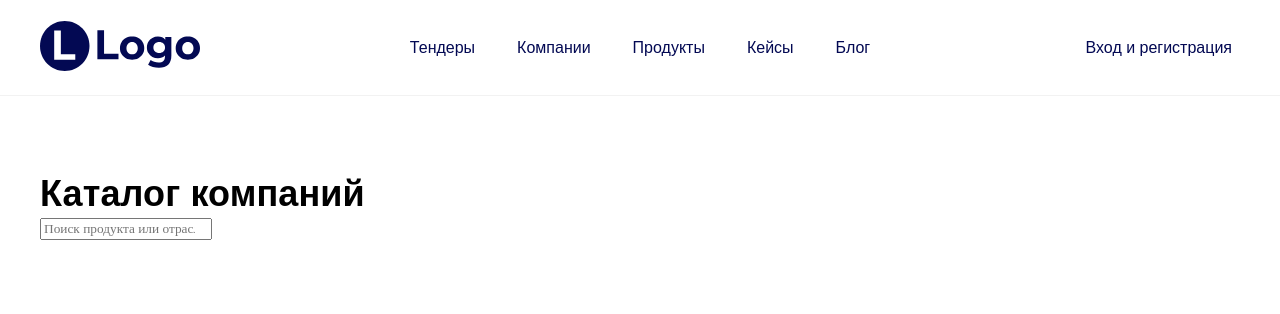
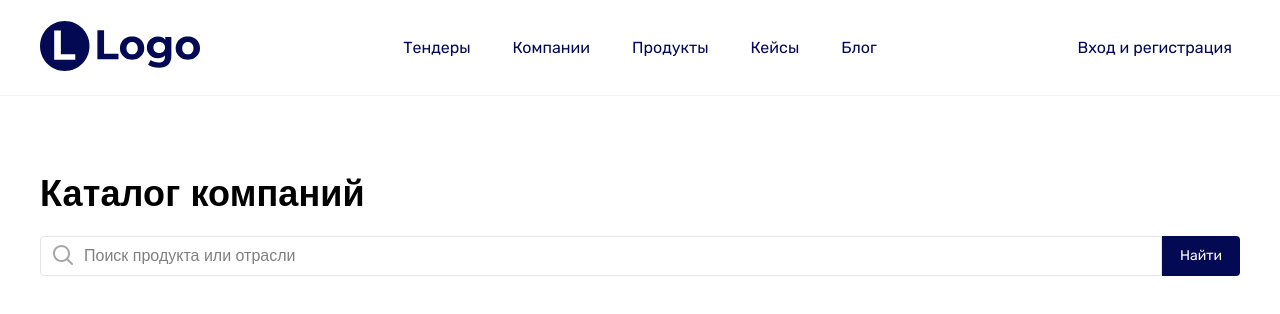
Before and after one commit to aartishchev/duotek-test, a Nuxt app: page / in a window 1280 px wide. Shown: the top 314 px of the page. Built offline with nearby package versions, Linux system fonts and the light colour scheme.

Commit message:
add search-input layout

```diff
--- /dev/null
+++ b/assets/style/layout.css
@@ -0,0 +1,12 @@
+:root {
+  --text-small: 14px;
+  --text-base: 16px;
+  --text-large: 18px;
+  --text-xl: 24px;
+  --text-2xl: 36px;
+  --font-rubik: 'Rubik', 'Arial', sans-serif;
+  --font-raleway: 'Raleway', 'Arial', sans-serif;
+  --radius-primary: 4px;
+  --on-hover-opacity: 0.3;
+  --opacity-transition: opacity 0.3s ease;
+}
--- a/assets/style/layout.scss
+++ b/assets/style/layout.scss
@@ -3,28 +3,3 @@
   padding: 0 36px;
   margin: 0 auto;
 }
-
-@mixin text-small {
-  font-size: 14px;
-  line-height: normal;
-}
-
-@mixin text-base {
-  font-size: 16px;
-  line-height: 1;
-}
-
-@mixin text-large {
-  font-size: 18px;
-  line-height: normal;
-}
-
-@mixin text-xl {
-  font-size: 24px;
-  line-height: normal;
-}
-
-@mixin text-2xl {
-  font-size: 36px;
-  line-height: 1.3;
-}
--- a/assets/style/palette.css
+++ b/assets/style/palette.css
@@ -1,4 +1,6 @@
 :root {
   --blue-primary: #030953;
-  --border-primary: #f2f2f2;
+  --gray-128: #808080;
+  --gray-229: #e5e5e5;
+  --gray-242: #f2f2f2;
 }
--- a/assets/style/reset.css
+++ b/assets/style/reset.css
@@ -24,3 +24,8 @@ button,
 select {
   font-family: inherit;
 }
+
+button {
+  border: none;
+  background: none;
+}
--- a/nuxt.config.js
+++ b/nuxt.config.js
@@ -23,6 +23,7 @@ export default {
   css: [
     '@/assets/style/fonts.css',
     '@/assets/style/reset.css',
+    '@/assets/style/layout.css',
     '@/assets/style/palette.css',
     '@/assets/style/layout.scss'
   ],
--- a/pages/index.vue
+++ b/pages/index.vue
@@ -16,10 +16,17 @@
       </div>
     </header>
 
-    <main class="main-block">
+    <main class="companies__page">
+      <h1 class="companies__heading">Каталог компаний</h1>
       <section>
-        <h1 class="companies__heading">Каталог компаний</h1>
-        <input type="search" placeholder="Поиск продукта или отрасли" />
+        <div class="companies__input-wrapper">
+          <input
+            class="companies__search-input"
+            type="search"
+            placeholder="Поиск продукта или отрасли"
+          />
+          <button class="companies__search-button">Найти</button>
+        </div>
       </section>
     </main>
   </div>
@@ -38,9 +45,9 @@ export default {}
 
 .header {
   height: 96px;
-  border-bottom: 1px solid var(--border-primary);
+  border-bottom: 1px solid var(--gray-242);
   box-sizing: border-box;
-  font-family: 'Rubik', 'Arial', sans-serif;
+  font-family: var(--font-rubik);
 }
 
 .header__wrapper {
@@ -59,12 +66,12 @@ export default {}
 
 .header__nav-item,
 .header__login {
-  @include text-base;
   color: var(--blue-primary);
   padding: 8px;
+  transition: var(--opacity-transition);
 
   &:hover {
-    opacity: 30%;
+    opacity: var(--on-hover-opacity);
   }
 }
 
@@ -72,15 +79,69 @@ export default {}
   justify-self: end;
 }
 
-.main-block {
+.companies__page {
   @include centering-layout;
   padding-top: 75px;
 }
 
 .companies__heading {
-  @include text-2xl;
-  font-family: 'Raleway', 'Arial', sans-serif;
+  font-family: var(--font-raleway);
+  font-size: var(--text-2xl);
+  line-height: 1.3;
   font-weight: 600;
   letter-spacing: 0.12px;
+  margin-bottom: 18px;
+}
+
+.companies__input-wrapper {
+  display: flex;
+  position: relative;
+
+  &::before {
+    content: '';
+    position: absolute;
+    width: 24px;
+    height: 24px;
+    background-image: url('@/assets/images/search-icon.svg');
+    top: 7px;
+    left: 11px;
+  }
+}
+
+.companies__search-input {
+  font-family: var(--font-raleway);
+  font-size: var(--text-base);
+  line-height: 1.5;
+  font-weight: 500;
+  padding: 7px 8px 7px 0;
+  border: 1px solid var(--gray-229);
+  width: 100%;
+  border-top-left-radius: var(--radius-primary);
+  border-bottom-left-radius: var(--radius-primary);
+  padding-left: 43px;
+  outline: none;
+
+  &::placeholder {
+    color: var(--gray-128);
+  }
+
+  &:focus {
+    border-color: var(--blue-primary);
+  }
+}
+
+.companies__search-button {
+  font-family: var(--font-rubik);
+  font-size: var(--text-small);
+  padding: 0 18px;
+  background-color: var(--blue-primary);
+  color: white;
+  border-top-right-radius: var(--radius-primary);
+  border-bottom-right-radius: var(--radius-primary);
+  transition: var(--opacity-transition);
+
+  &:hover {
+    opacity: var(--on-hover-opacity);
+  }
 }
 </style>
```
Also changed, not shown: assets/images/search-icon.svg (added).
